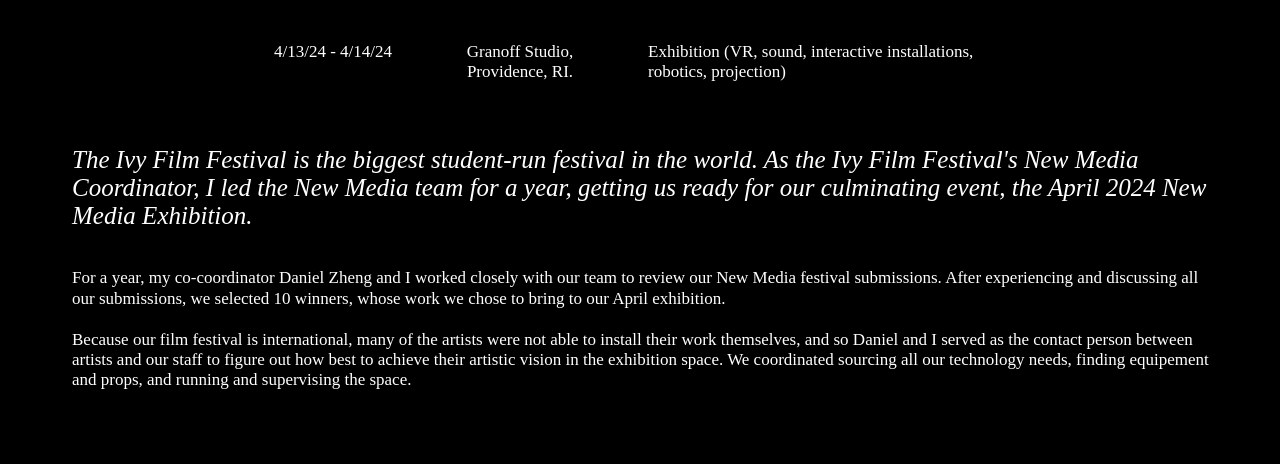
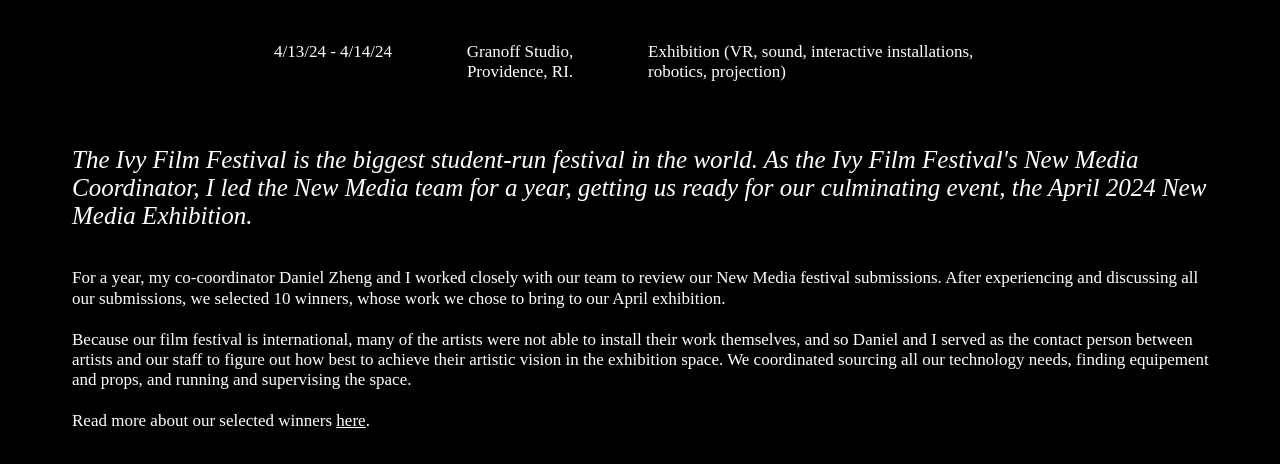
Before and after one commit to sylviebartusek/website, a website: page art/portfolio/iff2024.html in a window 1280 px wide. Shown: the part 704-1168 px from the top of the page. Drawn offline with Linux system fonts and the light colour scheme; a web font is replaced by a local one.

Commit message:
edit to new media page

```diff
--- a/art/portfolio/iff2024.html
+++ b/art/portfolio/iff2024.html
@@ -176,7 +176,9 @@
 		work themselves, and so Daniel and I served as the contact person between artists and our
 		staff to figure out how best to achieve their artistic vision in the exhibition space.
 		We coordinated sourcing all our technology needs, finding equipement and props, and
-		running and supervising the space.
+		running and supervising the space.  <br><br>
+
+		Read more about our selected winners <a style="color:white" href="https://ivyfilmfestival.org/new-media"> here</a>.
 	</div>
   </body>
 
```
